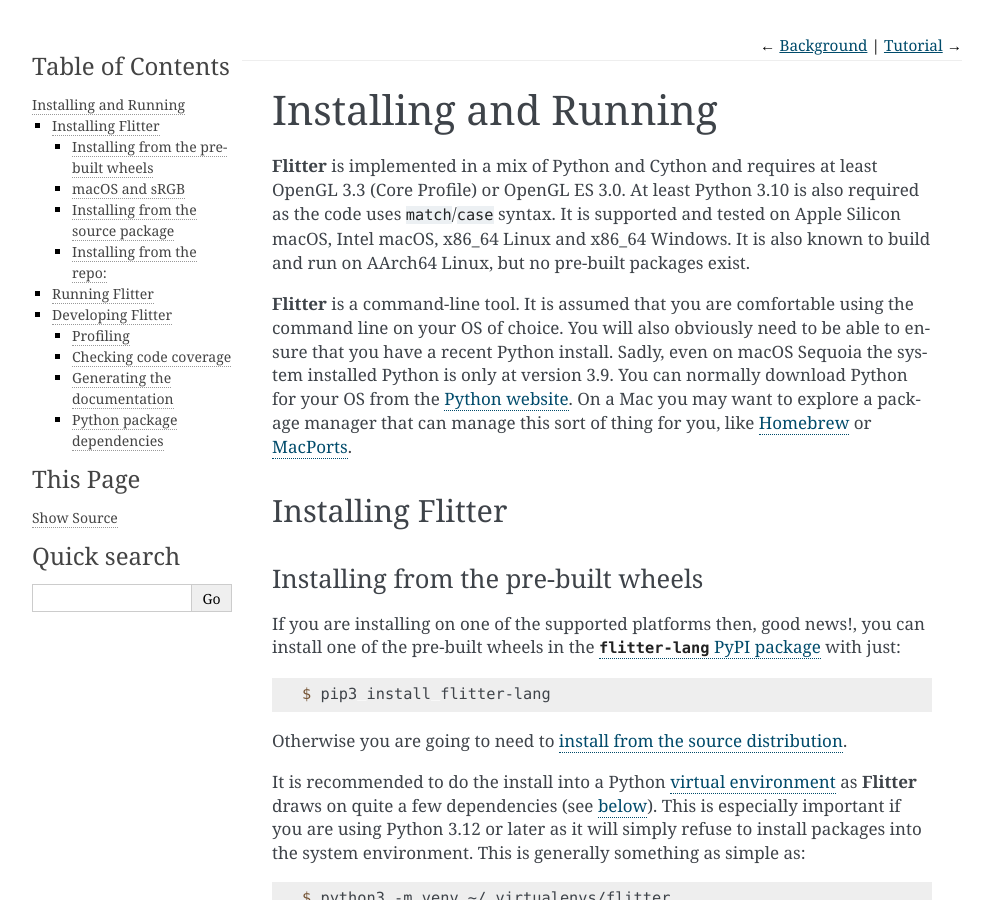
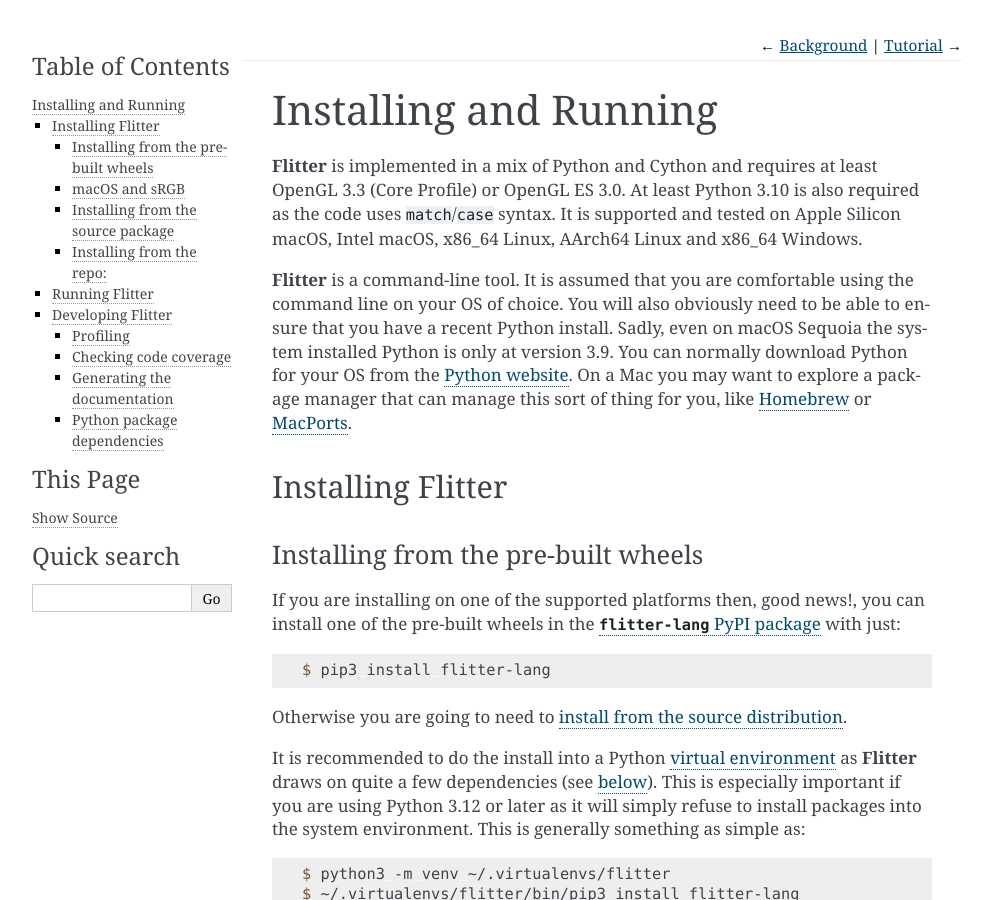
Before and after one commit to jonathanhogg/flitter, a Sphinx documentation site: the page built from docs/install.md, in a window 1280 px wide and 900 px high. Shown: the whole window, without its empty margins (148-1141 px from the left). Built offline with Sphinx 7.4.7, drawn with Linux system fonts in a browser that asks for light colours.

Commit message:
Update install docs for AArch64 Linux

```diff
--- a/docs/install.md
+++ b/docs/install.md
@@ -4,8 +4,8 @@
 **Flitter** is implemented in a mix of Python and Cython and requires at least
 OpenGL 3.3 (Core Profile) or OpenGL ES 3.0. At least Python 3.10 is also
 required as the code uses `match`/`case` syntax. It is supported and tested on
-Apple Silicon macOS, Intel macOS, x86_64 Linux and x86_64 Windows. It is also
-known to build and run on AArch64 Linux, but no pre-built packages exist.
+Apple Silicon macOS, Intel macOS, x86_64 Linux, AArch64 Linux and x86_64
+Windows.
 
 **Flitter** is a command-line tool. It is assumed that you are comfortable using
 the command line on your OS of choice. You will also obviously need to be able
```
